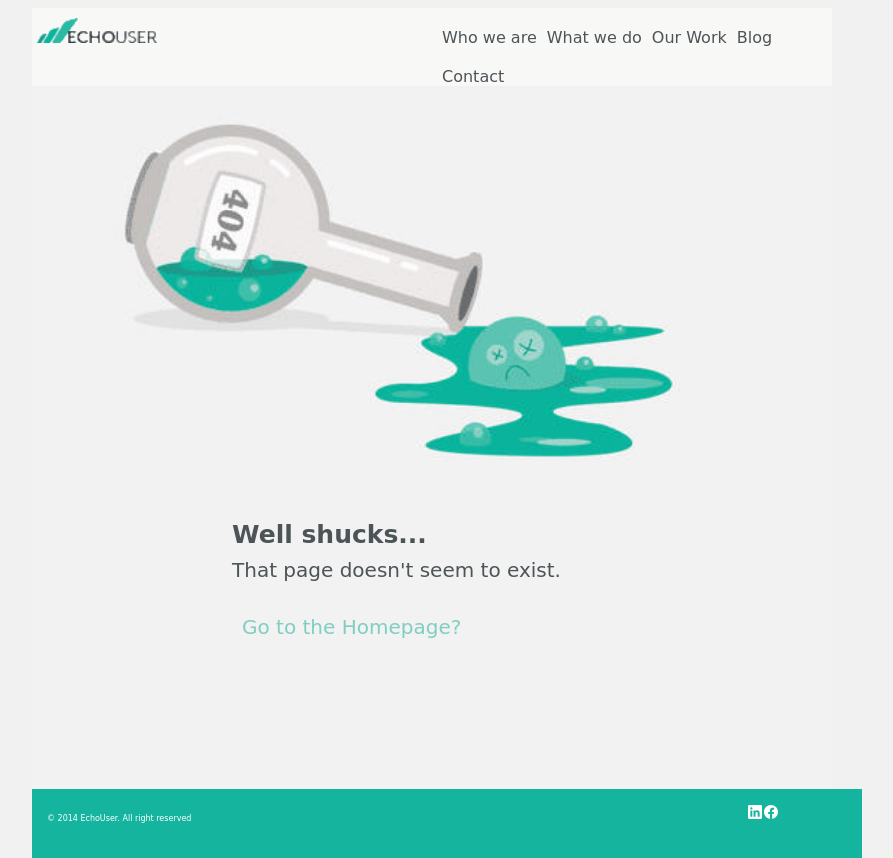
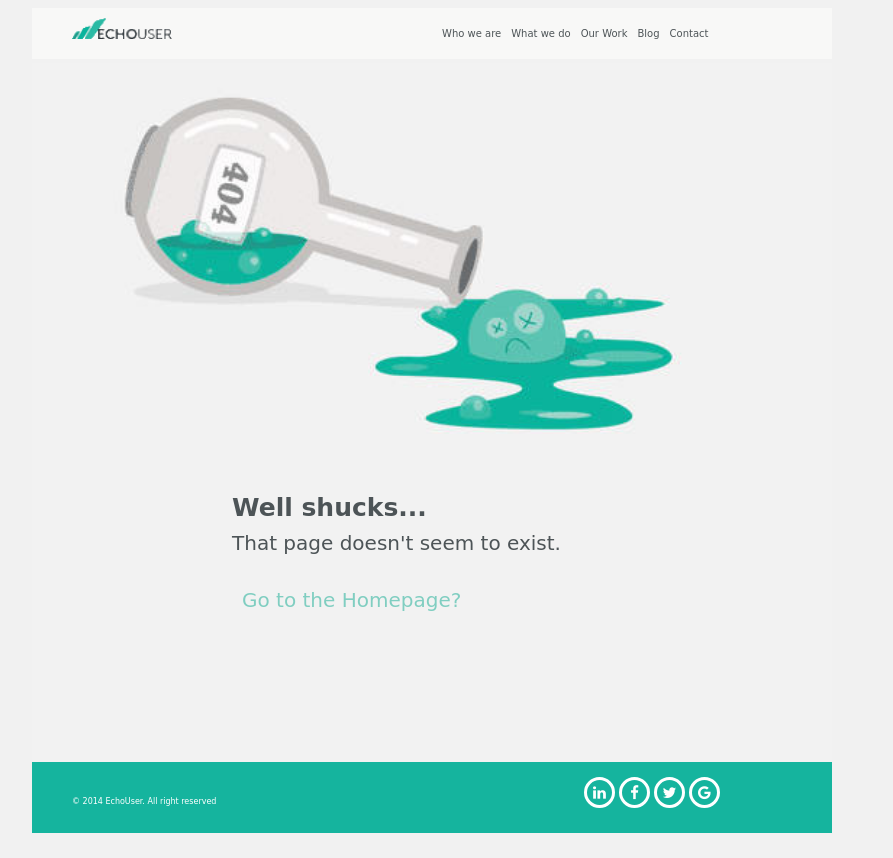
Before and after one commit to lauraMeiz/404, a website: page index.html in a window 1280 px wide. Shown: the whole page, without its empty margins (208-1101 px from the left). After the commit the page ends 833 px from the top, so only its background shows below. Drawn offline with nearby package versions, Linux system fonts and the light colour scheme.

Commit message:
icons commit

```diff
--- a/css/main.css
+++ b/css/main.css
@@ -7,7 +7,6 @@ main {
   margin-left: calc(50% - 400px);
   padding-bottom: 150px;
   float: left;
-  display: inline-block;
 }
 
 header {
@@ -28,8 +27,8 @@ nav {
   display: inline-block;
   float: left;
   margin-top: 10px;
-  margin-left: 5px;
-  width: 120px;
+  margin-left: 40px;
+  width: 100px;
   padding-bottom: 20px;
 }
 a {
@@ -37,7 +36,7 @@ a {
   float: left;
   margin-top: 20px;
   margin-left: 10px;
-
+  font-size: 10px;
   text-decoration: none;
   font-family: cursive;
   color: #4d5457;
@@ -79,7 +78,6 @@ footer {
   margin-left: calc(50% - 400px);
   float: left;
   display: inline-block;
-  padding: 15px;
 }
 .right {
   background-color: #15b49e;
@@ -88,24 +86,29 @@ footer {
   font-size: 8px;
   width: 200px;
   display: inline-block;
-  margin-left: 0;
+  margin-left: 40px;
+  margin-top: 25px;
   color: white;
 }
+.socialMedia {
+  width: 250px;
+  display: inline-block;
+  float: right;
+}
 
-.linkedin {
-  display: inline-block;
+.fa {
+  padding: 5px;
+  font-size: 15px;
+  width: 15px;
+  text-align: center;
+  text-decoration: none;
+  margin: 5px 2px;
+  border-color: white;
   color: white;
-  margin-left: 500px;
-  float: left;
+  border-radius: 90px;
+  border-style: solid;
 }
-.linkedin:hover {
+.fa:hover {
+  border-color: blue;
   color: blue;
 }
-.facebook {
-  display: inline-block;
-  color: white;
-  float: left;
-}
-.facebook:hover {
-  color: blue;
-}
--- a/index.html
+++ b/index.html
@@ -4,6 +4,7 @@
     <meta charset="UTF-8" />
     <meta http-equiv="X-UA-Compatible" content="IE=edge" />
     <meta name="viewport" content="width=device-width, initial-scale=1.0" />
+    <link rel="stylesheet" href="https://cdnjs.cloudflare.com/ajax/libs/font-awesome/4.7.0/css/font-awesome.min.css">
 
     <title>Document</title>
     <link rel="stylesheet" href="./css/main.css">
@@ -39,11 +40,16 @@ alt="megintuvelis" />
 
         <div class="right">&copy; 2014 EchoUser. All right reserved</div>
 
-          <i class="linkedin" href="https://Linkedin.com/" target="_blank"  ><ion-icon name="logo-linkedin"></ion-icon></i>
-              <i class="facebook" href="https://facebook.com/" target="_blank"><ion-icon name="logo-facebook"></ion-icon></i>
-        <script type="module" src="https://unpkg.com/ionicons@5.5.2/dist/ionicons/ionicons.esm.js"></script>
-        <script nomodule src="https://unpkg.com/ionicons@5.5.2/dist/ionicons/ionicons.js"></script>
 
+
+
+        <div class="socialMedia" target="_blank">
+
+        <a href="#" class="fa fa-linkedin"></a>
+        <a href="#" class="fa fa-facebook"></a>
+        <a href="#" class="fa fa-twitter"></a>
+        <a href="#" class="fa fa-google"></a>
+      </div>
       </footer>
     </main>
 
```
